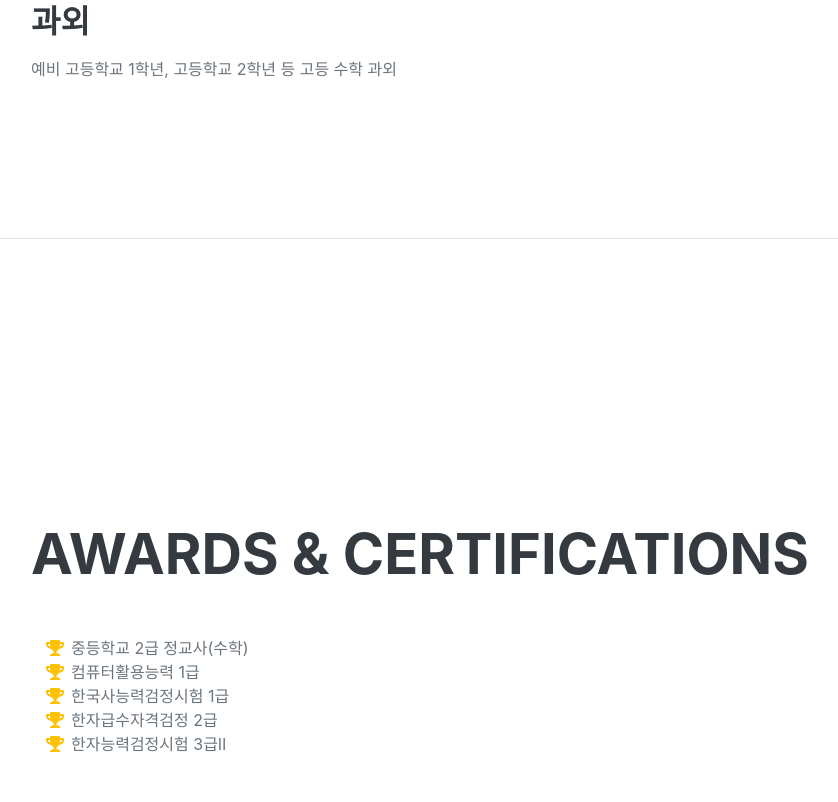
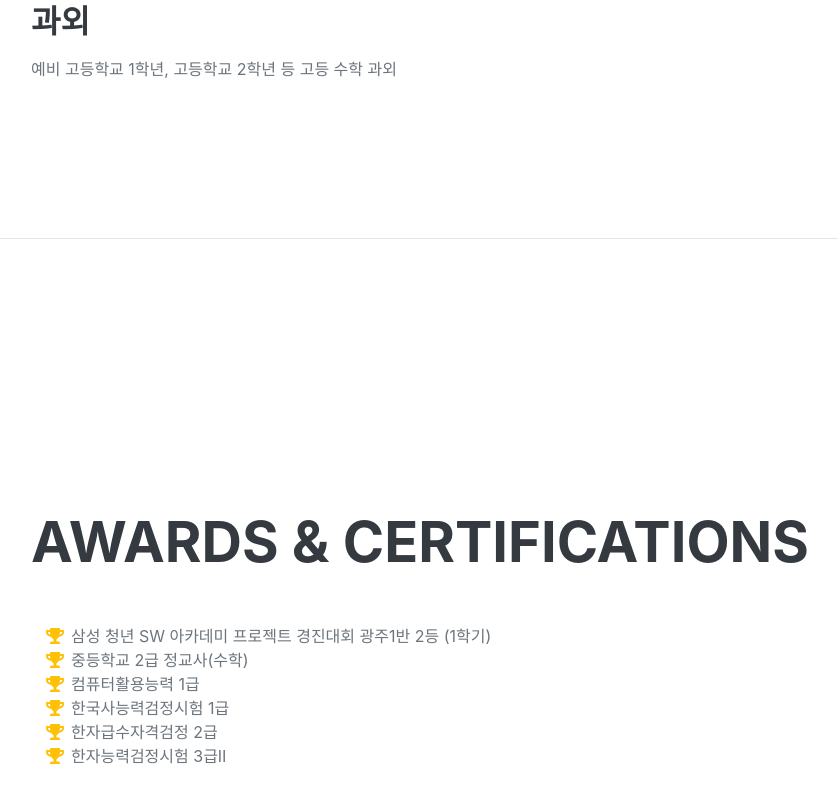
Before and after one commit to eunzi-kim/eunzi-kim.github.io, a plain HTML site: page index.html in a window 1280 px wide. Shown: the part 3915-4717 px from the top of the page, without its empty margins (289-1127 px from the left). Drawn offline with nearby package versions, Linux system fonts and the light colour scheme; a web font is replaced by a local one.

Commit message:
0919 blog update

```diff
--- a/index.html
+++ b/index.html
@@ -132,7 +132,7 @@
                         <li class="list-inline-item"><i class="fab fa-npm"></i></li>
                         <br />
                         <li class="list-inline-item"><i class="fab fa-python"></i></li>
-                        <li class="list-inline-item"><i class="fab fa-django"></i></li>
+                        <!-- <li class="list-inline-item"><i class="fab fa-django"></i></li> -->
 
 
                         <!-- <li class="list-inline-item"><i class="fab fa-node-js"></i></li> --><!--
@@ -202,6 +202,10 @@
                     <ul class="fa-ul mb-0">
                         <li>
                             <span class="fa-li"><i class="fas fa-trophy text-warning"></i></span>
+                            삼성 청년 SW 아카데미 프로젝트 경진대회 광주1반 2등 (1학기)
+                        </li>
+                        <li>
+                            <span class="fa-li"><i class="fas fa-trophy text-warning"></i></span>
                             중등학교 2급 정교사(수학)
                         </li>
                         <li>
```
